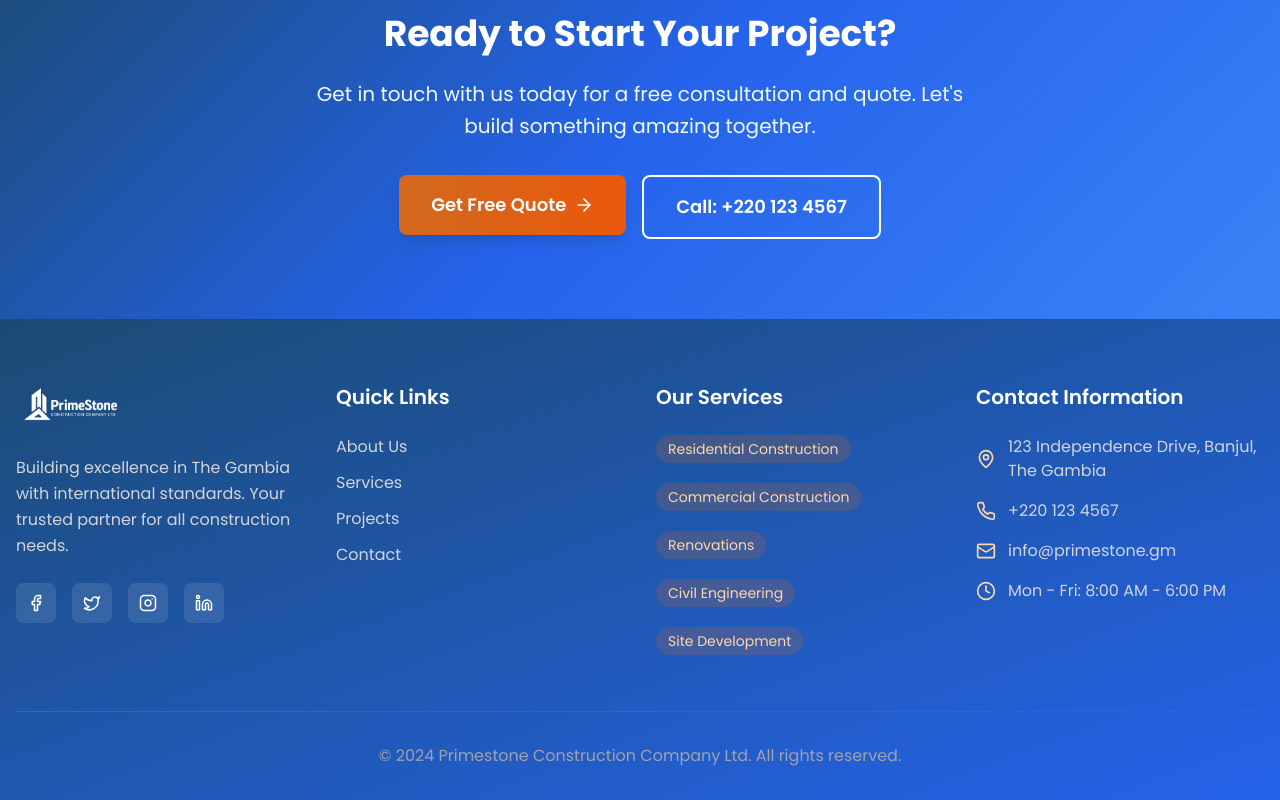
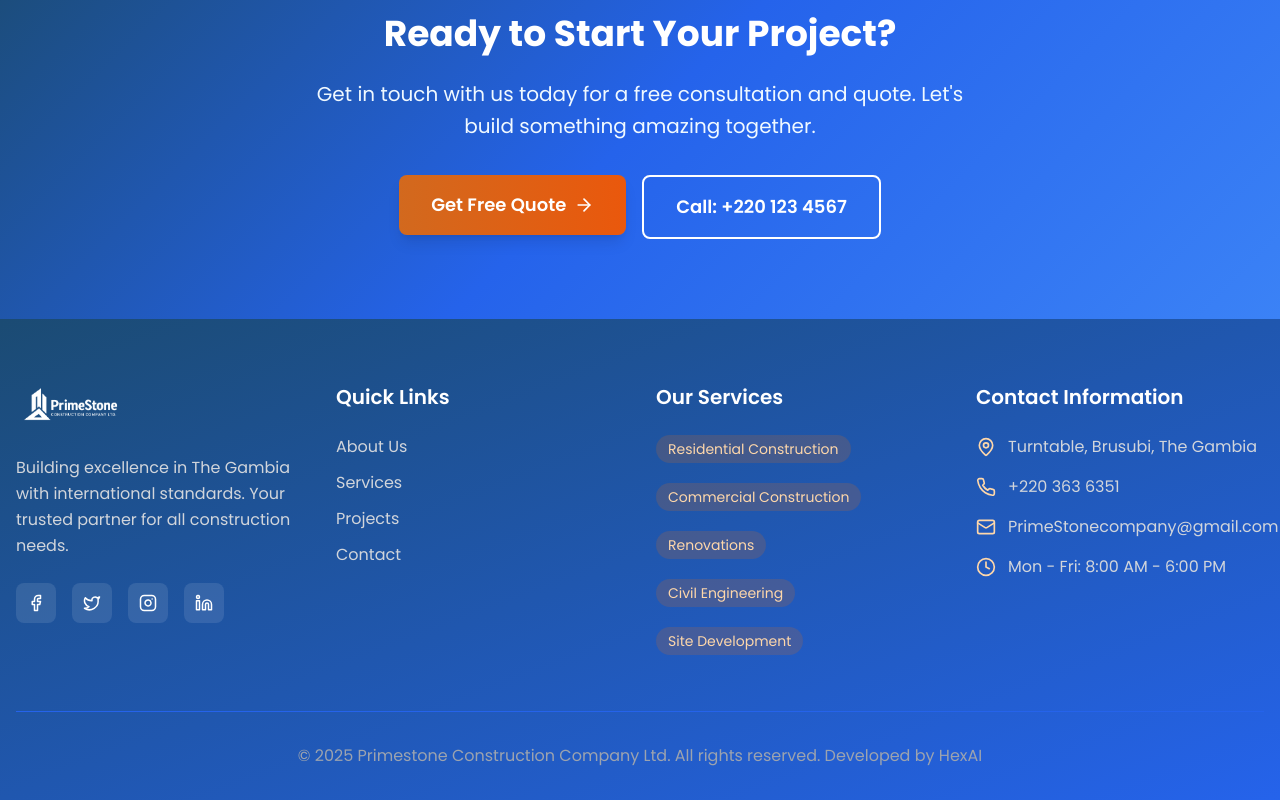
Before and after one commit to HexAI-inc/PrimeStone-Construction-LTD, a Next.js app: page / in a window 1280 px wide. Shown: the part 3978-4778 px from the top of the page. Built offline with nearby package versions, Linux system fonts and the light colour scheme.

Commit message:
Update Footer.tsx to include the correct contact details

```diff
--- a/components/Footer.tsx
+++ b/components/Footer.tsx
@@ -101,9 +101,9 @@ export default function Footer() {
               <h3 className="font-semibold text-xl mb-6">Contact Information</h3>
               <div className="space-y-4">
                 {[
-                  { icon: MapPin, text: "123 Independence Drive, Banjul, The Gambia" },
-                  { icon: Phone, text: "+220 123 4567" },
-                  { icon: Mail, text: "info@primestone.gm" },
+                  { icon: MapPin, text: "Turntable, Brusubi, The Gambia" },
+                  { icon: Phone, text: "+220 363 6351" },
+                  { icon: Mail, text: "PrimeStonecompany@gmail.com" },
                   { icon: Clock, text: "Mon - Fri: 8:00 AM - 6:00 PM" },
                 ].map((item, index) => (
                   <motion.div key={index} whileHover={{ x: 5 }} className="flex items-center space-x-3">
@@ -117,7 +117,8 @@ export default function Footer() {
 
           <div className="border-t border-blue-800 mt-12 pt-8 text-center">
             <motion.p variants={itemVariants} className="text-gray-400">
-              © 2024 Primestone Construction Company Ltd. All rights reserved.
+              © 2025 Primestone Construction Company Ltd. All rights reserved.
+              Developed by HexAI
             </motion.p>
           </div>
         </motion.div>
```
